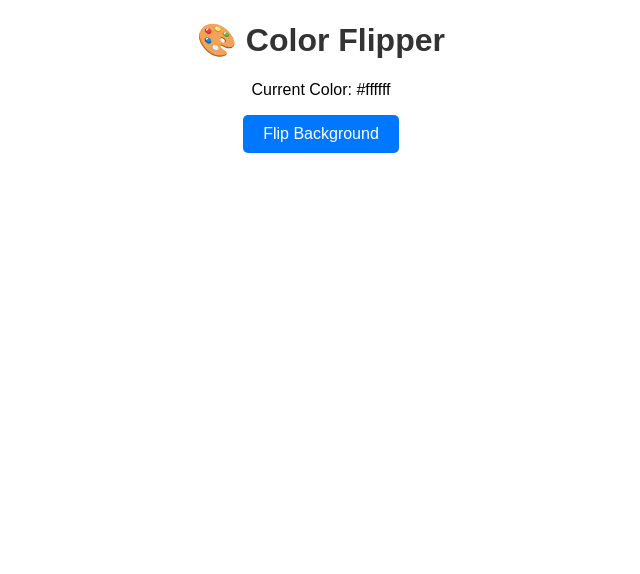
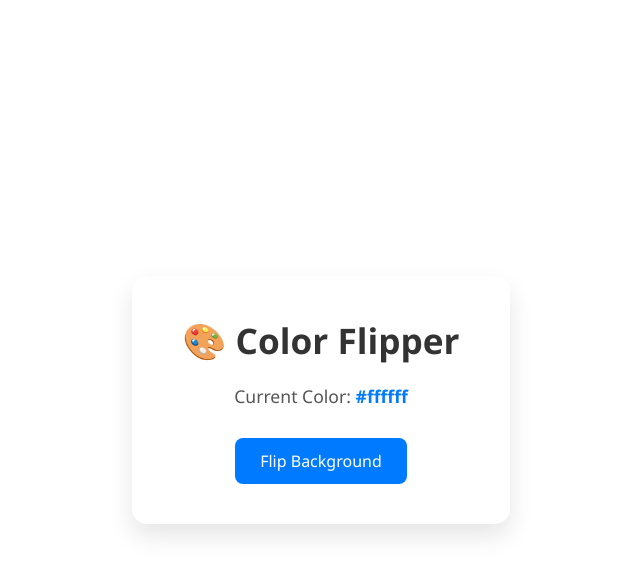
Before and after one commit to kajalchauhan9350/project_for_practice, a plain HTML site: page index.html in a window 1280 px wide. Shown: the whole page, without its empty margins (319-959 px from the left). Drawn offline with Linux system fonts and the light colour scheme.

Commit message:
uodated css

```diff
--- a/style.css
+++ b/style.css
@@ -1,31 +1,56 @@
-body {
+* {
   margin: 0;
   padding: 0;
-  font-family: Arial, sans-serif;
-  text-align: center;
-  background-color: #ffffff;
-  transition: background-color 0.3s;
+  box-sizing: border-box;
+  font-family: 'Segoe UI', sans-serif;
 }
 
-.container {
-  padding-top: 100px;
+body {
+  height: 100vh;
+  display: flex;
+  justify-content: center;
+  align-items: center;
+  background-color: #ffffff;
+  transition: background-color 0.5s ease;
 }
 
-h1 {
-  font-size: 2rem;
+.card {
+  background: white;
+  padding: 40px 50px;
+  border-radius: 15px;
+  box-shadow: 0 12px 25px rgba(0, 0, 0, 0.1);
+  text-align: center;
+  transition: all 0.4s ease;
+}
+
+.card h1 {
+  font-size: 2.2rem;
   color: #333;
+  margin-bottom: 20px;
+}
+
+.card p {
+  font-size: 1.1rem;
+  margin-bottom: 30px;
+  color: #555;
+}
+
+#colorCode {
+  font-weight: bold;
+  color: #007bff;
 }
 
 button {
-  padding: 10px 20px;
+  padding: 12px 25px;
   font-size: 16px;
-  background-color: #0077ff;
+  background-color: #007bff;
   color: white;
   border: none;
-  border-radius: 5px;
+  border-radius: 8px;
   cursor: pointer;
+  transition: background 0.3s ease;
 }
 
 button:hover {
-  background-color: #005fcc;
+  background-color: #0056cc;
 }
```
